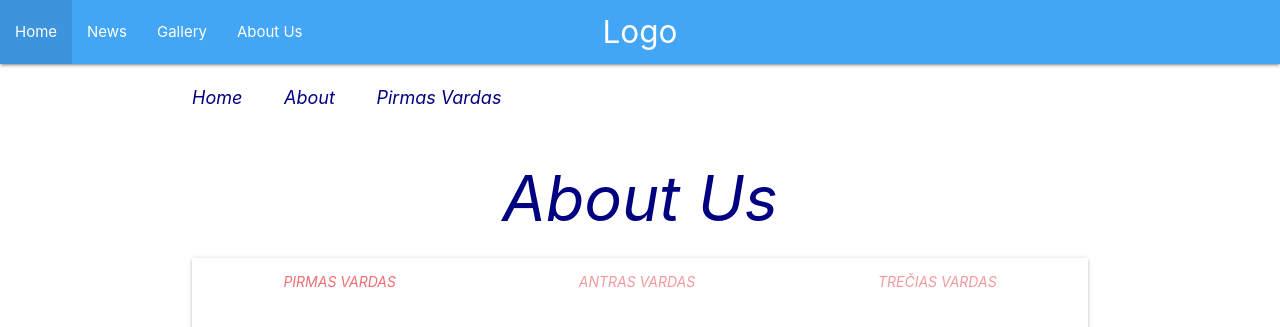
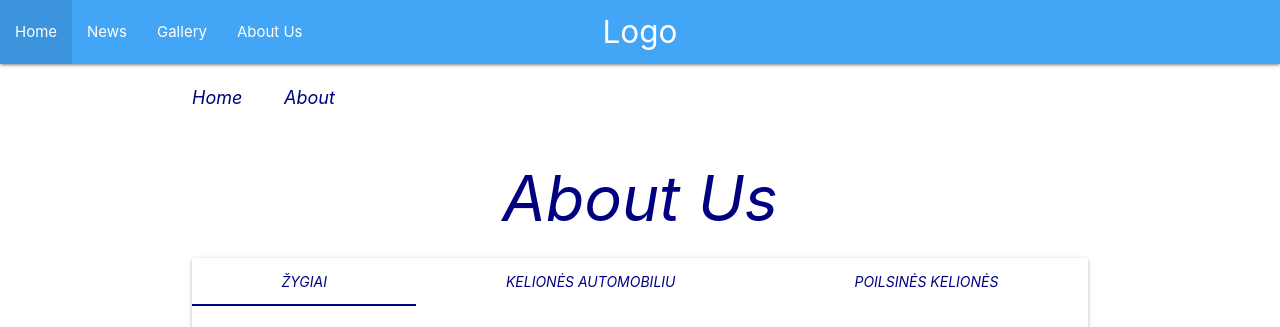
Before and after one commit to lunikas/numberOne, a PHP site: page /about.php in a window 1280 px wide. Shown: the top 327 px of the page. Run offline with PHP 8.4, Linux system fonts and the light colour scheme.

Commit message:
Papildyta about, script, about style

```diff
--- a/about.php
+++ b/about.php
@@ -7,7 +7,6 @@
         <div class="col s12">
             <a href="index.php" class="breadcrumb">Home</a>
             <a href="about.php" class="breadcrumb">About</a>
-            <a href="#!" class="breadcrumb">Pirmas Vardas</a>
         </div>
     </div>
 
@@ -15,26 +14,50 @@
     <h1>About Us</h1>
 
 
+
     <div class="card  light-blue-text text-darken-4">
 
         <div class="card-tabs">
             <ul class="tabs tabs-fixed-width">
-                <li class="tab"><a class="active" href="#test4">Pirmas Vardas</a></li>
-                <li class="tab"><a href="#test5">Antras Vardas</a></li>
-                <li class="tab"><a href="#test6">Trečias vardas</a></li>
+                <li class="tab"><a class="active" href="#one">Žygiai</a></li>
+                <li class="tab"><a href="#two">Kelionės automobiliu</a></li>
+                <li class="tab"><a href="#three">Poilsinės kelionės</a></li>
             </ul>
         </div>
-        <div class="card-content">
-            <div class="row">
-        <img class= "col l6 m10 s12" src="https://picsum.photos/id/237/500/500" alt="kazkas grazaus">
-        <p class= "col l6 m10 s12">Mes mokam lotyniskai --> Lorem ipsum dolor sit, amet consectetur adipisicing elit. Ducimus eius, voluptatibus totam explicabo voluptatem nihil nisi consequuntur adipisci laboriosam debitis, rerum necessitatibus eligendi! Cum nam ipsum magni omnis. Iusto, itaque?</p>
+        <div class="card-content" id="one">
+            <div class="row" >
+                <img class="col l6 m10 s12" src="https://picsum.photos/id/177/500/500" alt="kalnai">
+
+                <div class="col l6 m10 s12 products">
+                <h6>Mėgstantiems aktyvų poilsį</h6>
+                <p >Lorem ipsum dolor sit, amet consectetur adipisicing elit. Ducimus eius, voluptatibus totam explicabo voluptatem nihil nisi consequuntur adipisci laboriosam debitis, rerum necessitatibus eligendi! Cum nam ipsum magni omnis. Iusto, itaque?</p>
+                <p >Lorem ipsum dolor sit, amet consectetur adipisicing elit. Ducimus eius, voluptatibus totam explicabo voluptatem nihil nisi consequuntur adipisci laboriosam debitis, rerum necessitatibus eligendi! Cum nam ipsum magni omnis. Iusto, itaque?</p>
+                </div>
+            </div>
         </div>
+        <div class="card-content" id="two">
+            <div class="row" >
+                <img class="col l6 m10 s12" src="https://picsum.photos/id/191/500/500" alt="kelias">
+                <div class="col l6 m10 s12 products">
+                <h6>Trokštantiems įspūdžių ir norintiems pamatyti kuo daugiau</h6>
+                <p >Lorem ipsum dolor sit, amet consectetur adipisicing elit. Ducimus eius, voluptatibus totam explicabo voluptatem nihil nisi consequuntur adipisci laboriosam debitis, rerum necessitatibus eligendi! Cum nam ipsum magni omnis. Iusto, itaque?</p>
+                <p >Lorem ipsum dolor sit, amet consectetur adipisicing elit. Ducimus eius, voluptatibus totam explicabo voluptatem nihil nisi consequuntur adipisci laboriosam debitis, rerum necessitatibus eligendi! Cum nam ipsum magni omnis. Iusto, itaque?</p>
+                </div>
+            </div>
         </div>
-        <div class="card-content blue-grey lighten-5">
-            <div id="test4">Pirmas Vardas</div>
-            <div id="test5">Antras Vardas</div>
-            <div id="test6">Trečias Vardas</div>
+        <div class="card-content" id="three">
+            <div class="row" >
+
+                <img class="col l6 m10 s12" src="https://picsum.photos/id/449/500/500" alt="papludimys">
+
+                <div class="col l6 m10 s12 products">
+                <h6>Pavargusiems ir norintiems tiesiog pagulėti</h6>
+                <p >Lorem ipsum dolor sit, amet consectetur adipisicing elit. Ducimus eius, voluptatibus totam explicabo voluptatem nihil nisi consequuntur adipisci laboriosam debitis, rerum necessitatibus eligendi! Cum nam ipsum magni omnis. Iusto, itaque?</p>
+                <p >Lorem ipsum dolor sit, amet consectetur adipisicing elit. Ducimus eius, voluptatibus totam explicabo voluptatem nihil nisi consequuntur adipisci laboriosam debitis, rerum necessitatibus eligendi! Cum nam ipsum magni omnis. Iusto, itaque?</p>
+                </div>
+            </div>
         </div>
+
     </div>
 
     <h5>Mus rasite Vilniaus centre</h5>
--- a/scripts/script.js
+++ b/scripts/script.js
@@ -0,0 +1,2 @@
+var el = document.querySelector('.tabs');
+    var instance = M.Tabs.init(el);
--- a/styles/style.css
+++ b/styles/style.css
@@ -42,6 +42,13 @@
     width: 100%;
 }
 
+.about .tabs .tab a {
+    color: navy;
+}
+.about .tabs .indicator {
+    background-color: navy;
+}
+
 .map {
     width: 100%;
     height: 350px;
```
